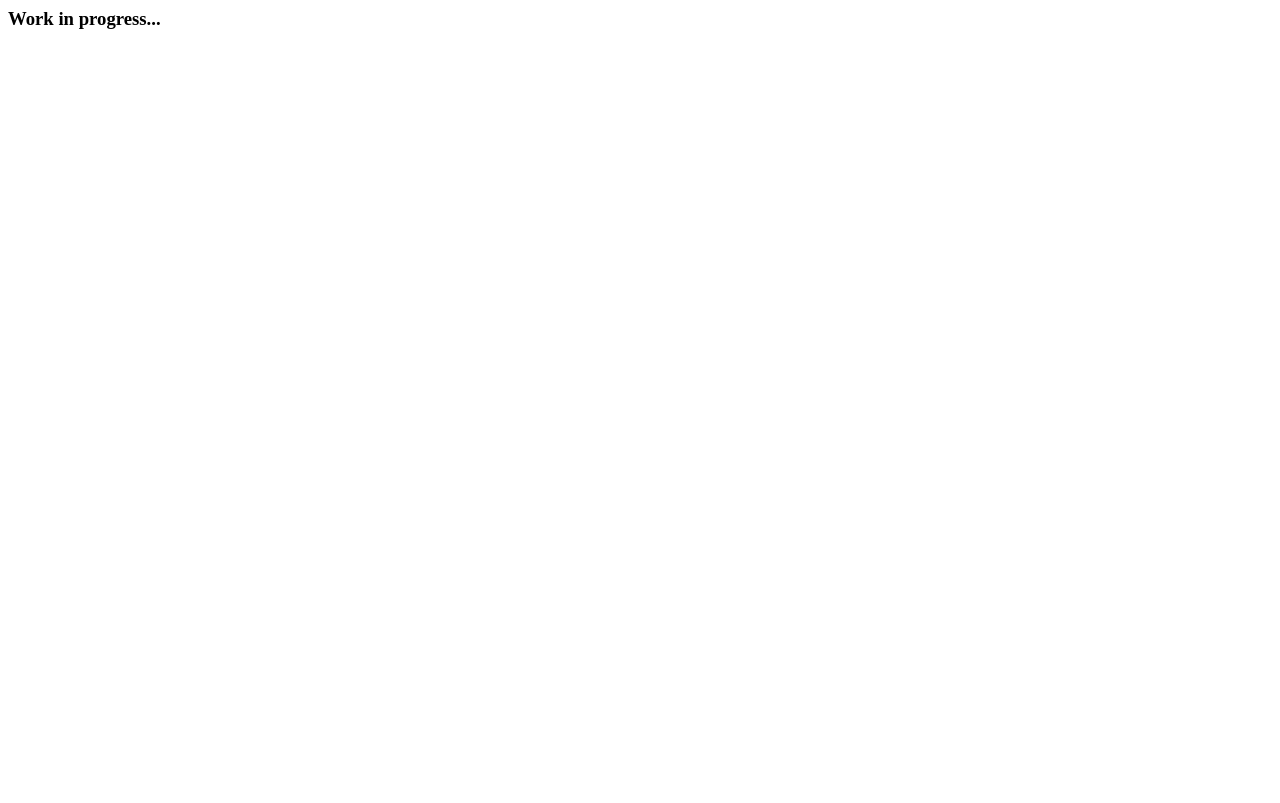
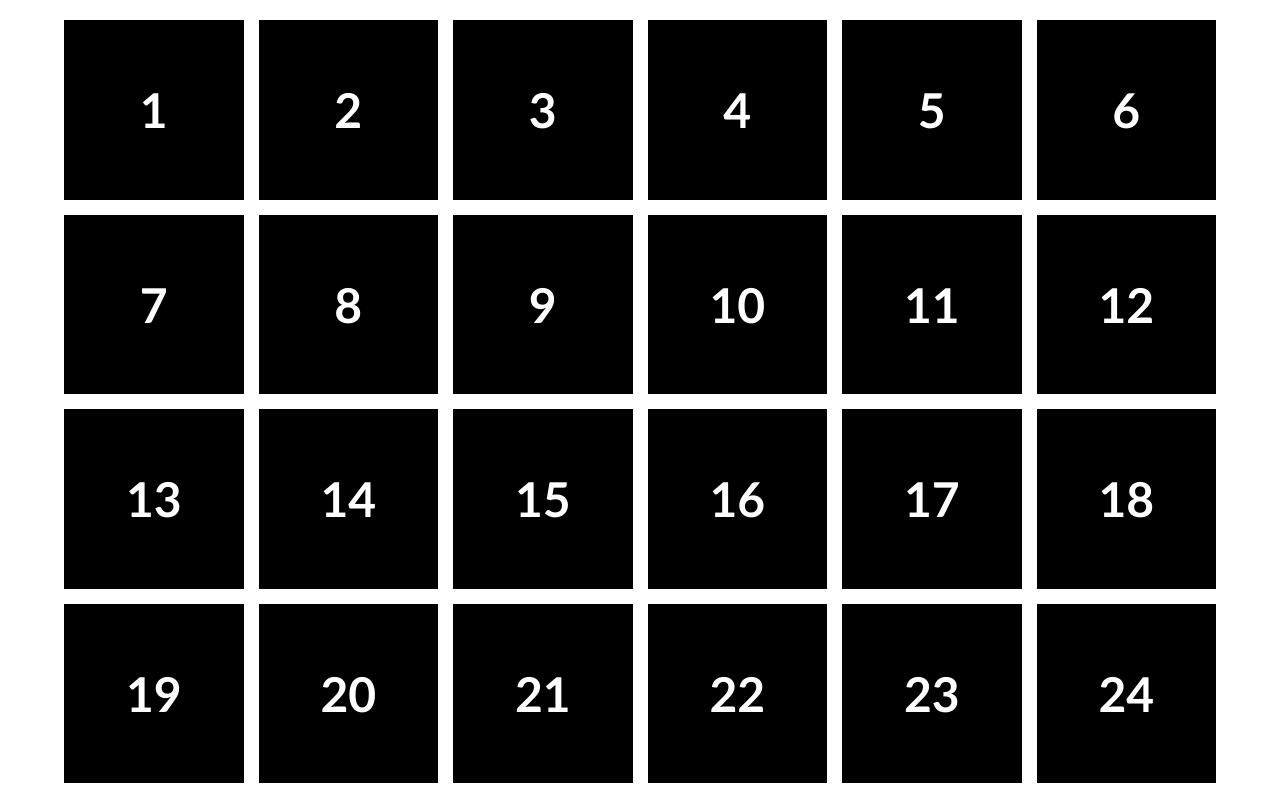
Before and after one commit to pgbUML/pgbUML, a plain HTML site: page index.html in a window 1280 px wide. Drawn offline with Linux system fonts and the light colour scheme.

Commit message:
Add files via upload

```diff
--- a/index.html
+++ b/index.html
@@ -1,6 +1,106 @@
-<HTML>
-<head></head>
+<!DOCTYPE html>
+<html lang="en">
+<head>
+    <meta charset="UTF-8">
+    <meta name="viewport" content="width=device-width, initial-scale=1.0">
+    <title>Portfolio Hub</title>
+    <style>
+        /* Essential Minimalism */
+        body {
+            margin: 0;
+            background-color: #ffffff; /* Clean white background */
+            display: flex;
+            justify-content: center;
+            align-items: center;
+            min-height: 100vh;
+            /* Futura is the star here */
+            font-family: "Futura-Bold", "Futura", "Trebuchet MS", sans-serif;
+            -webkit-font-smoothing: antialiased;
+        }
+
+        .grid-container {
+            width: 90%;
+            display: grid;
+            /* 6x4 Grid */
+            grid-template-columns: repeat(6, 1fr);
+            gap: 15px;
+            padding: 20px;
+        }
+
+        .icon-box {
+            aspect-ratio: 1 / 1;
+            background-color: #000000; /* Black boxes for high contrast */
+            display: flex;
+            justify-content: center;
+            align-items: center;
+            text-decoration: none;
+            transition: opacity 0.2s ease; /* Subtle fade instead of a movement */
+        }
+
+        /* Minimalist hover: just a slight transparency change */
+        .icon-box:hover {
+            opacity: 0.8;
+        }
+
+        .icon-text {
+            color: #ffffff;
+            font-size: clamp(1.5rem, 5vw, 3rem); /* Scales based on screen size */
+            font-weight: bold;
+            text-transform: uppercase;
+        }
+
+        /* Responsive Breakpoints */
+        @media (max-width: 1024px) {
+            .grid-container { grid-template-columns: repeat(4, 1fr); }
+        }
+
+        @media (max-width: 768px) {
+            .grid-container { grid-template-columns: repeat(3, 1fr); }
+        }
+
+        @media (max-width: 480px) {
+            .grid-container {
+                grid-template-columns: repeat(2, 1fr);
+                width: 95%;
+                gap: 10px;
+            }
+        }
+    </style>
+</head>
 <body>
-<h3>Work in progress...</h3>
+
+    <div class="grid-container">
+        <a href="secret-santa/" class="icon-box">
+            <span class="icon-text">1</span>
+        </a>
+
+        <a href="sub2/" class="icon-box">
+            <span class="icon-text">2</span>
+        </a>
+
+        <a href="sub3/" class="icon-box"><span class="icon-text">3</span></a>
+        <a href="sub4/" class="icon-box"><span class="icon-text">4</span></a>
+        <a href="sub5/" class="icon-box"><span class="icon-text">5</span></a>
+        <a href="sub6/" class="icon-box"><span class="icon-text">6</span></a>
+        <a href="sub7/" class="icon-box"><span class="icon-text">7</span></a>
+        <a href="sub8/" class="icon-box"><span class="icon-text">8</span></a>
+        <a href="sub9/" class="icon-box"><span class="icon-text">9</span></a>
+        <a href="sub10/" class="icon-box"><span class="icon-text">10</span></a>
+        <a href="sub11/" class="icon-box"><span class="icon-text">11</span></a>
+        <a href="sub12/" class="icon-box"><span class="icon-text">12</span></a>
+        <a href="sub13/" class="icon-box"><span class="icon-text">13</span></a>
+        <a href="sub14/" class="icon-box"><span class="icon-text">14</span></a>
+        <a href="sub15/" class="icon-box"><span class="icon-text">15</span></a>
+        <a href="sub16/" class="icon-box"><span class="icon-text">16</span></a>
+        <a href="sub17/" class="icon-box"><span class="icon-text">17</span></a>
+        <a href="sub18/" class="icon-box"><span class="icon-text">18</span></a>
+        <a href="sub19/" class="icon-box"><span class="icon-text">19</span></a>
+        <a href="sub20/" class="icon-box"><span class="icon-text">20</span></a>
+        <a href="sub21/" class="icon-box"><span class="icon-text">21</span></a>
+        <a href="sub22/" class="icon-box"><span class="icon-text">22</span></a>
+        <a href="sub23/" class="icon-box"><span class="icon-text">23</span></a>
+        <a href="sub24/" class="icon-box"><span class="icon-text">24</span></a>
+    </div>
+
 </body>
-</head>
+</html>
```
